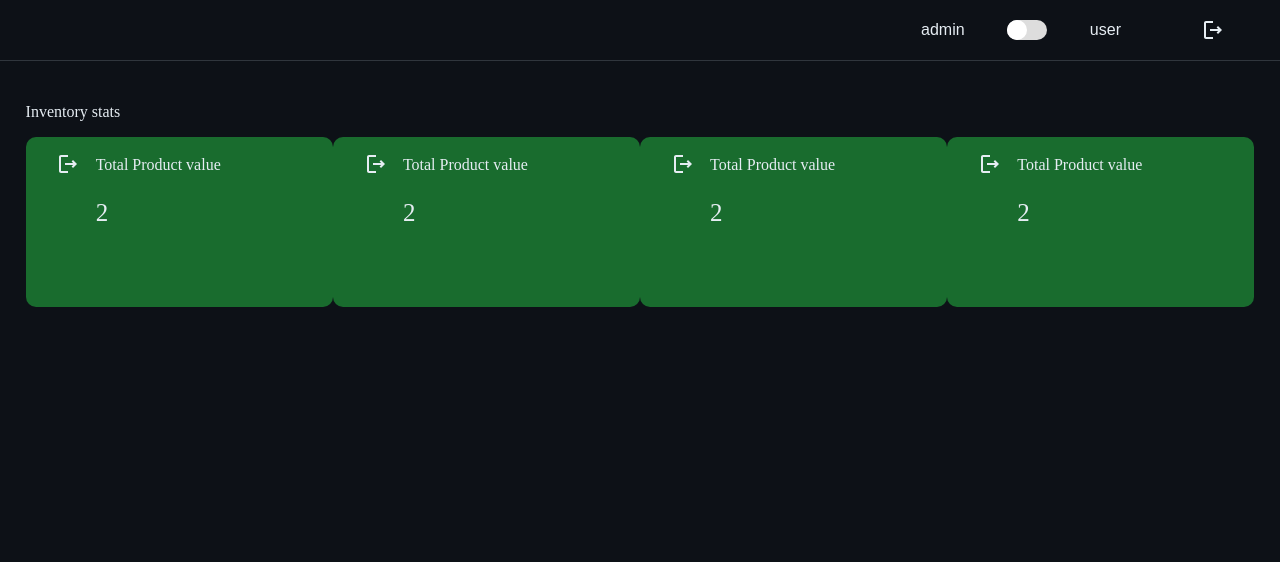
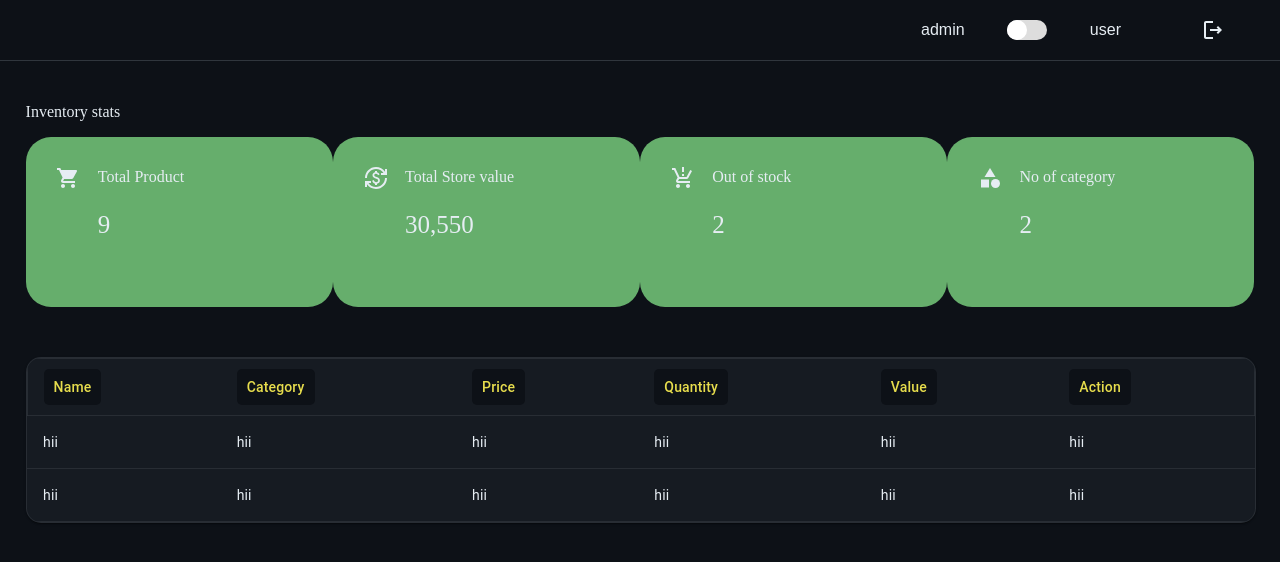
Before and after one commit to ashurajchandra/inventory-app, a React (Create React App) app: page / in a window 1280 px wide. Shown: the top 562 px of the page. Built offline with nearby package versions, Linux system fonts and the light colour scheme.

Commit message:
added table component

```diff
--- a/package.json
+++ b/package.json
@@ -15,6 +15,7 @@
     "@types/node-sass": "^4.11.7",
     "@types/react": "^18.2.73",
     "@types/react-dom": "^18.2.22",
+    "axios": "^1.6.8",
     "react": "^18.2.0",
     "react-dom": "^18.2.0",
     "react-scripts": "5.0.1",
--- a/src/index.scss
+++ b/src/index.scss
@@ -2,7 +2,9 @@
   --bg-primary:#0d1117;
   --border-color-default:#30363d;
   --bg-secondary:#848d97;
-  --text-primary-color:#e6edf3
+  --text-primary-color:#e6edf3;
+  --bg-widget:#66ae6c;
+  --border-color-primary:#30363db3
 }
 
 // body {
--- a/src/modules/Inventory/components/common/widget/Widget.scss
+++ b/src/modules/Inventory/components/common/widget/Widget.scss
@@ -1,25 +1,37 @@
 .widget-container{
     width: 320px;
     height: 170px;
-    border-radius: 10px;
-    background-color: #196c2e;
-    display: flex;
+    border-radius: 25px;
+    background-color: var(--bg-widget);
+    // display: flex;
     // flex-direction: column;
 
-    &-icon{
+  &-wrapper{
     margin-left: 10%;
     margin-top: 5%;
-    margin-right: 5%;
+    display: flex;
+    // border: 2px solid;
+    // justify-content: center;
+    &-icon{
+        // margin-left: 10%;
+         margin-top: 5%;
+         flex-basis: 15%;
+         .svg{
+            color: var(--text-primary-color);
+         }
+        // margin-right: 5%;
         }
 
         &-metaInfo{
-      margin-top: 1%;
+        //   margin-top: 1%;
             &-label{
-
+                color: var(--text-primary-color);
             }
 
             &-value{
                 font-size: 25px;
+                color: var(--text-primary-color);
             }
         }
   }
+}
--- a/src/modules/Inventory/components/common/widget/Widget.tsx
+++ b/src/modules/Inventory/components/common/widget/Widget.tsx
@@ -3,22 +3,24 @@ import './Widget.scss';
 import LogoutOutlinedIcon from '@mui/icons-material/LogoutOutlined';
 
 interface Props{
-    WidgetIcon?:any;
-    widgetTitle?: string;
-    widgetValue?:number
+    WidgetIcon:any;
+    widgetTitle: string;
+    widgetValue:string
 }
-const Widget:React.FC<Props> =(props)=> {
+const Widget:React.FC<Props> =({WidgetIcon,widgetTitle,widgetValue})=> {
   return (
     <div className='widget-container'>
 
-     <div className='widget-container-icon'>
-         <LogoutOutlinedIcon/>
+    <div className='widget-container-wrapper'>
+    <div className='widget-container-wrapper-icon'>
+         <WidgetIcon/>
 
      </div>
-     <div className='widget-container-metaInfo'>
-     <p className='widget-container-metaInfo-label'>Total Product value</p>
-     <p className='widget-container-metaInfo-value'>2</p>
+     <div className='widget-container-wrapper-metaInfo'>
+     <p className='widget-container-wrapper-metaInfo-label'>{widgetTitle}</p>
+     <p className='widget-container-wrapper-metaInfo-value'>{widgetValue}</p>
      </div>
+    </div>
 
 
 
--- /dev/null
+++ b/src/modules/Inventory/components/inventoryTable/InventoryTable.scss
@@ -0,0 +1,11 @@
+.table-container{
+    background-color: #161b22 !important;
+    border-radius: 15px !important;
+
+    &-cell{
+    background-color: var(--bg-primary);
+    color: 	#e7dd4d;
+    padding: 10px;
+    border-radius: 5px;
+    }
+}
--- /dev/null
+++ b/src/modules/Inventory/components/inventoryTable/InventoryTable.tsx
@@ -0,0 +1,53 @@
+import React, {useState} from 'react'
+import {Table, TableBody, TableCell, TableContainer, TableHead, TableRow, Paper,styled } from '@mui/material';
+import {HeadCells,headCells} from '../../utils/data-utils'
+import { width } from '@mui/system'
+import './InventoryTable.scss'
+
+
+const StyledTableRow = styled(TableRow)({
+    '&:last-child td': {
+      borderBottom: 'none',
+    },
+     borderBottom: '1px solid #30363db3',
+  });
+
+  const RedHeaderTableCell = styled(TableCell)({
+    backgroundColor: 'red',
+    color: 'yellow',
+  });
+
+const dummyData = [
+    { cell1: 'Row 1 Cell 1', cell2: 'Row 1 Cell 2', cell3: 'Row 1 Cell 3', cell4: 'Row 1 Cell 4', cell5: 'Row 1 Cell 5', cell6: 'Row 1 Cell 6' },
+    { cell1: 'Row 2 Cell 1', cell2: 'Row 2 Cell 2', cell3: 'Row 2 Cell 3', cell4: 'Row 2 Cell 4', cell5: 'Row 2 Cell 5', cell6: 'Row 2 Cell 6' },
+    // Add more rows as needed
+  ];
+const InventoryTable:React.FC = ()=> {
+    const [columnHeader, setColumnHeader] = useState<HeadCells[]>(headCells)
+  return (
+  <>
+      <TableContainer component={Paper}  className='table-container' sx={{ border: '1px solid #30363db3', backgroundColor:'black' }} >
+      <Table sx={{ borderCollapse: 'collapse' }}>
+        <TableHead >
+          <TableRow sx={{ border: '1px solid #30363db3 !important' }}>
+            {columnHeader.map((header, index) => (
+              <TableCell sx={{ color: 'var(--text-primary-color)', border: 'none' }} key={index}><span className='table-container-cell'>{header.label}</span></TableCell>
+            ))}
+          </TableRow>
+        </TableHead>
+        <TableBody>
+          {dummyData.map((row, rowIndex) => (
+            <StyledTableRow key={rowIndex}>
+              {columnHeader.map((_, cellIndex) => (
+                <TableCell sx={{ color: 'var(--text-primary-color)',border: 'none'  }} key={cellIndex}>{"hii"}</TableCell>
+              ))}
+            </StyledTableRow>
+          ))}
+        </TableBody>
+      </Table>
+    </TableContainer>
+  </>
+  )
+}
+
+export default InventoryTable
--- a/src/modules/Inventory/pages/inventoryLanding/InventoryLanding.scss
+++ b/src/modules/Inventory/pages/inventoryLanding/InventoryLanding.scss
@@ -7,4 +7,8 @@
         justify-content: space-between;
         align-items: center;
     }
+
+    &-table{
+        margin-top: 50px;
+    }
 }
--- a/src/modules/Inventory/pages/inventoryLanding/InventoryLanding.tsx
+++ b/src/modules/Inventory/pages/inventoryLanding/InventoryLanding.tsx
@@ -1,6 +1,11 @@
 
 import Widget from '../../components/common/widget/Widget';
 import './InventoryLanding.scss'
+import ShoppingCartIcon from '@mui/icons-material/ShoppingCart';
+import CategoryIcon from '@mui/icons-material/Category';
+import ProductionQuantityLimitsIcon from '@mui/icons-material/ProductionQuantityLimits';
+import CurrencyExchangeIcon from '@mui/icons-material/CurrencyExchange';
+import InventoryTable from '../../components/inventoryTable/InventoryTable';
 
 const INVENTORY_HEADER = "Inventory stats"
 
@@ -10,10 +15,29 @@ const Inventory:React.FC = () =>{
         <div className='inventory-container'>
             <p>{INVENTORY_HEADER}</p>
             <div className='inventory-container-widget'>
-                <Widget/>
-                <Widget/>
-                <Widget/>
-                <Widget/>
+                <Widget
+                WidgetIcon = {ShoppingCartIcon}
+                widgetTitle={"Total Product"}
+                widgetValue = {"9"}
+                />
+                <Widget
+                  WidgetIcon = {CurrencyExchangeIcon}
+                  widgetTitle={"Total Store value"}
+                  widgetValue = {"30,550"}
+                />
+                <Widget
+                  WidgetIcon = {ProductionQuantityLimitsIcon}
+                  widgetTitle={"Out of stock"}
+                  widgetValue = {"2"}
+                />
+                <Widget
+                  WidgetIcon = {CategoryIcon}
+                  widgetTitle={"No of category"}
+                  widgetValue = {"2"}
+                />
+            </div>
+            <div className='inventory-container-table'>
+                <InventoryTable/>
             </div>
         </div>
     )
--- /dev/null
+++ b/src/modules/Inventory/utils/data-utils.ts
@@ -0,0 +1,32 @@
+export interface HeadCells {
+  id: string;
+  label: string;
+}
+
+export const headCells: HeadCells[] = [
+  {
+    label: "Name",
+    id: "name",
+  },
+  {
+    label: "Category",
+    id: "category",
+  },
+  {
+    label: "Price",
+    id: "price",
+  },
+  {
+    label: "Quantity",
+    id: "quantity",
+  },
+
+  {
+    label: "Value",
+    id: "value",
+  },
+  {
+    label: "Action",
+    id: "action",
+  },
+];
```
Also changed, not shown: 1 other file (tests, documents, lock files or other folders). Lines whose indentation alone changed are shown as unchanged.
